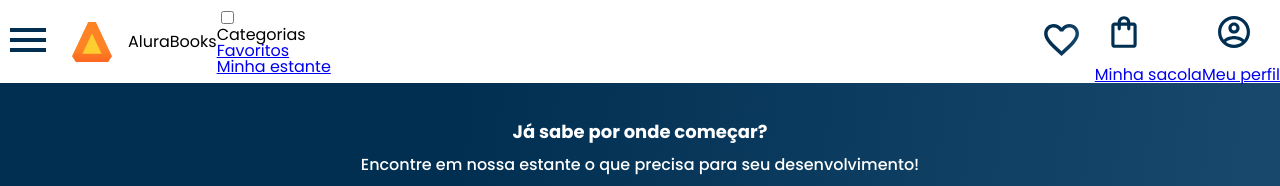
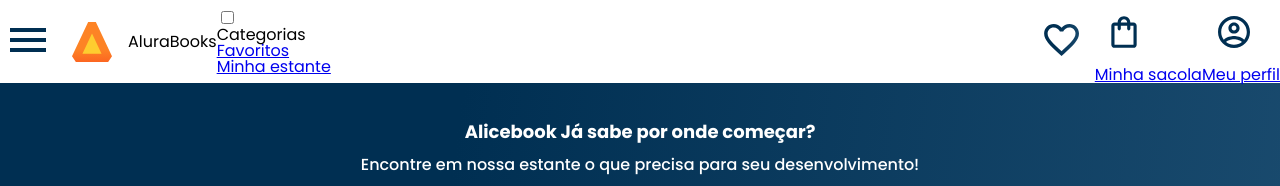
Before and after one commit to lice02/alurabookalice, a plain HTML site: page index.html in a window 1280 px wide. Shown: the top 186 px of the page. Drawn offline with nearby package versions, Linux system fonts and the light colour scheme.

Commit message:
Update index.html

```diff
--- a/index.html
+++ b/index.html
@@ -5,7 +5,7 @@
 <head>
   <meta charset="UTF-8">
   <meta name="viewport" content="width=device-width, initial-scale=1.0">
-  <title>AluraBooks-Alice</title>
+  <title>AluraBooks</title>
   <link rel="stylesheet" href="reset.css">
   <link rel="preconnect" href="https://fonts.googleapis.com">
   <link rel="preconnect" href="https://fonts.gstatic.com" crossorigin>
@@ -86,7 +86,7 @@
   </header>
 
   <section class="banner">
-    <h2 class="banner__titulo">Já sabe por onde começar?</h2>
+    <h2 class="banner__titulo">Alicebook Já sabe por onde começar?</h2>
     <p class="banner__texto">Encontre em nossa estante o que precisa para seu desenvolvimento!</p>
     <input type="search" class="banner__pesquisa" placeholder="Qual será sua próxima leitura?">
   </section>
```
